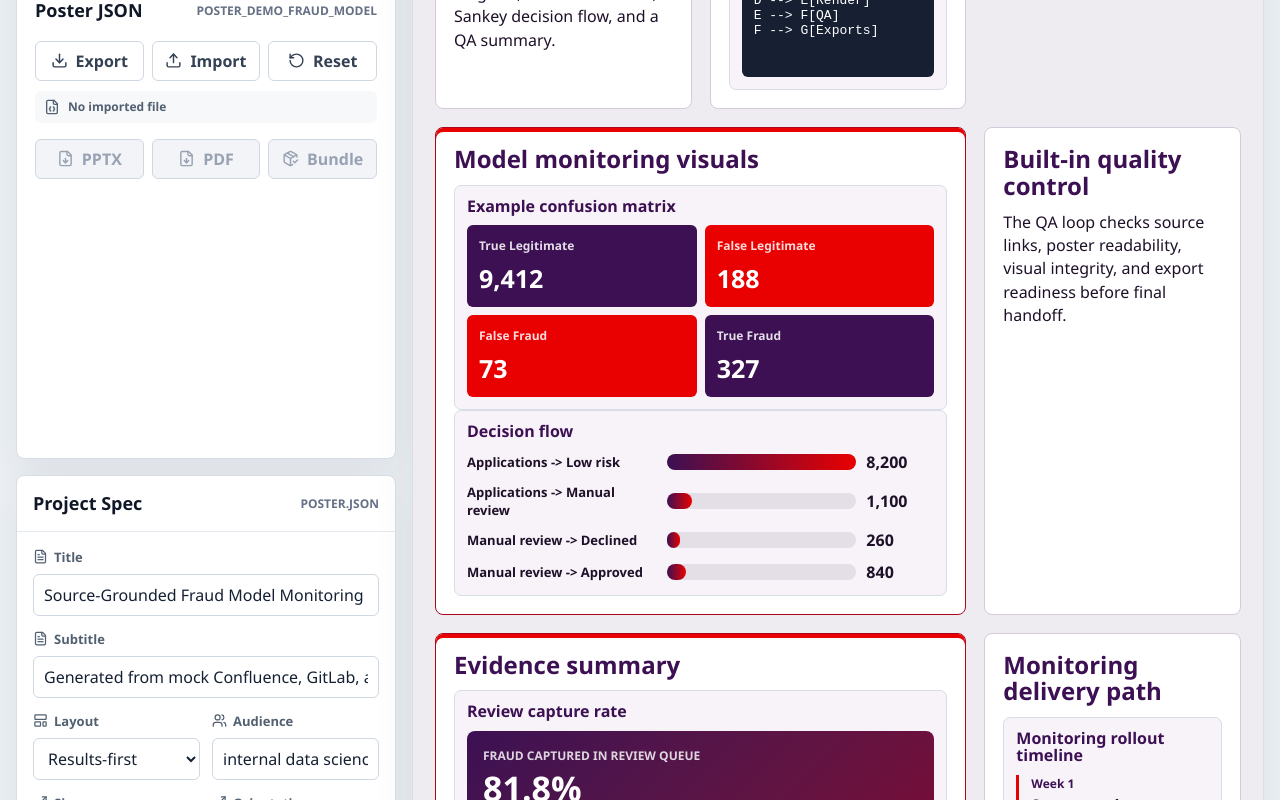
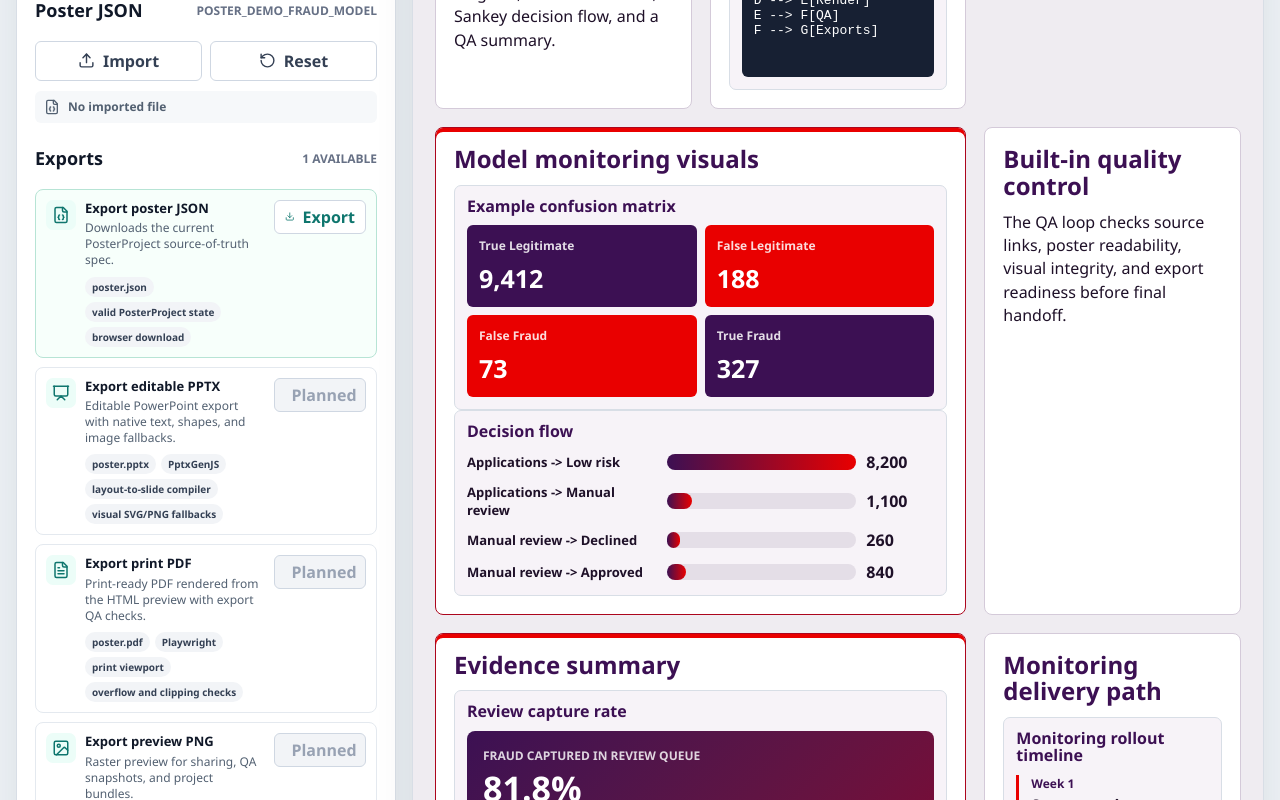
Before and after one commit to ctucker13/posterforge, a React (Vite) app: page / in a window 1280 px wide. Shown: the part 760-1560 px from the top of the page. Built offline with nearby package versions, Linux system fonts and the light colour scheme.

Commit message:
Add export capability panel

```diff
--- a/src/App.tsx
+++ b/src/App.tsx
@@ -1,6 +1,7 @@
 import { useState } from "react";
-import { Database, FileDown, FolderOpen, Globe2, PackageCheck, Palette, Play, Sparkles } from "lucide-react";
+import { Database, FolderOpen, Globe2, Palette, Play, Sparkles } from "lucide-react";
 import { EvidencePanel } from "./components/EvidencePanel";
+import { ExportPanel } from "./components/ExportPanel";
 import { JsonProjectControls } from "./components/JsonProjectControls";
 import { PosterPreview } from "./components/PosterPreview";
 import { ProjectEditor } from "./components/ProjectEditor";
@@ -215,18 +216,7 @@ export default function App() {
         </aside>
 
         <JsonProjectControls poster={poster} onImport={handleProjectImport} onReset={handleResetProject} />
-
-        <section className="export-actions" aria-label="Export actions">
-          <button type="button" disabled>
-            <FileDown size={17} /> PPTX
-          </button>
-          <button type="button" disabled>
-            <FileDown size={17} /> PDF
-          </button>
-          <button type="button" disabled>
-            <PackageCheck size={17} /> Bundle
-          </button>
-        </section>
+        <ExportPanel poster={poster} />
       </section>
 
       <section className="inspector-column" aria-label="Poster inspectors">
--- /dev/null
+++ b/src/components/ExportPanel.tsx
@@ -0,0 +1,84 @@
+import { useState } from "react";
+import { CheckCircle2, Clock3, Download, FileJson, FileText, Image, PackageCheck, Presentation } from "lucide-react";
+import type { PosterProject } from "../domain/poster";
+import { downloadPosterJson, exportCapabilities, type ExportTarget } from "../exports";
+
+interface ExportPanelProps {
+  poster: PosterProject;
+}
+
+export function ExportPanel({ poster }: ExportPanelProps) {
+  const [message, setMessage] = useState("JSON export is available now. Other outputs are planned.");
+
+  function handleExport(target: ExportTarget) {
+    if (target === "poster_json") {
+      downloadPosterJson(poster);
+      setMessage("Exported poster JSON.");
+    }
+  }
+
+  return (
+    <section className="export-panel" aria-label="Export actions">
+      <div className="panel-header compact">
+        <h2>Exports</h2>
+        <span>{exportCapabilities.filter((capability) => capability.status === "available").length} available</span>
+      </div>
+
+      <div className="export-list">
+        {exportCapabilities.map((capability) => (
+          <article className={`export-target ${capability.status}`} key={capability.id}>
+            <div className="export-target-main">
+              <div className="export-target-icon">{renderExportIcon(capability.id)}</div>
+              <div>
+                <strong>{capability.label}</strong>
+                <p>{capability.description}</p>
+                <div className="export-requirements">
+                  <span>{capability.output}</span>
+                  {capability.requirements.map((requirement) => (
+                    <span key={`${capability.id}-${requirement}`}>{requirement}</span>
+                  ))}
+                </div>
+              </div>
+            </div>
+            <button type="button" disabled={capability.status !== "available"} onClick={() => handleExport(capability.id)}>
+              {capability.status === "available" ? (
+                <>
+                  <Download size={15} /> Export
+                </>
+              ) : (
+                <>
+                  <Clock3 size={15} /> Planned
+                </>
+              )}
+            </button>
+          </article>
+        ))}
+      </div>
+
+      <div className="export-status">
+        <CheckCircle2 size={16} />
+        <span>{message}</span>
+      </div>
+    </section>
+  );
+}
+
+function renderExportIcon(target: ExportTarget) {
+  if (target === "poster_json") {
+    return <FileJson size={18} />;
+  }
+
+  if (target === "pptx") {
+    return <Presentation size={18} />;
+  }
+
+  if (target === "pdf") {
+    return <FileText size={18} />;
+  }
+
+  if (target === "png") {
+    return <Image size={18} />;
+  }
+
+  return <PackageCheck size={18} />;
+}
--- a/src/components/JsonProjectControls.tsx
+++ b/src/components/JsonProjectControls.tsx
@@ -1,5 +1,5 @@
 import { useRef, useState, type ChangeEvent } from "react";
-import { AlertTriangle, CheckCircle2, Download, FileJson, RotateCcw, Upload } from "lucide-react";
+import { AlertTriangle, CheckCircle2, FileJson, RotateCcw, Upload } from "lucide-react";
 import type { PosterProject } from "../domain/poster";
 
 interface JsonProjectControlsProps {
@@ -13,20 +13,6 @@ type ImportStatus = { kind: "idle" | "success" | "error"; message: string };
 export function JsonProjectControls({ poster, onImport, onReset }: JsonProjectControlsProps) {
   const fileInputRef = useRef<HTMLInputElement | null>(null);
   const [status, setStatus] = useState<ImportStatus>({ kind: "idle", message: "No imported file" });
-
-  function handleExport() {
-    const json = JSON.stringify(poster, null, 2);
-    const blob = new Blob([json], { type: "application/json" });
-    const url = URL.createObjectURL(blob);
-    const link = document.createElement("a");
-    link.href = url;
-    link.download = `${poster.id || "poster"}.json`;
-    document.body.append(link);
-    link.click();
-    link.remove();
-    URL.revokeObjectURL(url);
-    setStatus({ kind: "success", message: "Exported poster JSON" });
-  }
 
   async function handleImport(event: ChangeEvent<HTMLInputElement>) {
     const file = event.target.files?.[0];
@@ -60,9 +46,6 @@ export function JsonProjectControls({ poster, onImport, onReset }: JsonProjectCo
       </div>
 
       <div className="json-actions">
-        <button type="button" onClick={handleExport}>
-          <Download size={17} /> Export
-        </button>
         <button type="button" onClick={() => fileInputRef.current?.click()}>
           <Upload size={17} /> Import
         </button>
--- a/src/exports/index.ts
+++ b/src/exports/index.ts
@@ -1,15 +1,68 @@
+import type { PosterProject } from "../domain/poster";
+
 export type ExportTarget = "poster_json" | "pptx" | "pdf" | "png" | "project_bundle";
 
 export interface ExportCapability {
   id: ExportTarget;
   label: string;
   status: "available" | "planned";
+  description: string;
+  output: string;
+  requirements: string[];
 }
 
 export const exportCapabilities: ExportCapability[] = [
-  { id: "poster_json", label: "Export poster JSON", status: "available" },
-  { id: "pptx", label: "Export editable PPTX", status: "planned" },
-  { id: "pdf", label: "Export print PDF", status: "planned" },
-  { id: "png", label: "Export preview PNG", status: "planned" },
-  { id: "project_bundle", label: "Export project bundle", status: "planned" },
+  {
+    id: "poster_json",
+    label: "Export poster JSON",
+    status: "available",
+    description: "Downloads the current PosterProject source-of-truth spec.",
+    output: "poster.json",
+    requirements: ["valid PosterProject state", "browser download"],
+  },
+  {
+    id: "pptx",
+    label: "Export editable PPTX",
+    status: "planned",
+    description: "Editable PowerPoint export with native text, shapes, and image fallbacks.",
+    output: "poster.pptx",
+    requirements: ["PptxGenJS", "layout-to-slide compiler", "visual SVG/PNG fallbacks"],
+  },
+  {
+    id: "pdf",
+    label: "Export print PDF",
+    status: "planned",
+    description: "Print-ready PDF rendered from the HTML preview with export QA checks.",
+    output: "poster.pdf",
+    requirements: ["Playwright", "print viewport", "overflow and clipping checks"],
+  },
+  {
+    id: "png",
+    label: "Export preview PNG",
+    status: "planned",
+    description: "Raster preview for sharing, QA snapshots, and project bundles.",
+    output: "poster-preview.png",
+    requirements: ["Playwright screenshot", "canvas/image readiness checks"],
+  },
+  {
+    id: "project_bundle",
+    label: "Export project bundle",
+    status: "planned",
+    description: "Complete bundle containing the spec, sources, assets, traces, QA, and exports.",
+    output: "posterforge-project.zip",
+    requirements: ["bundle manifest", "asset file storage", "generated export artifacts"],
+  },
 ];
+
+export function downloadPosterJson(poster: PosterProject) {
+  const json = JSON.stringify(poster, null, 2);
+  const blob = new Blob([json], { type: "application/json" });
+  const url = URL.createObjectURL(blob);
+  const link = document.createElement("a");
+  link.href = url;
+  link.download = `${poster.id || "poster"}.json`;
+  document.body.append(link);
+  link.click();
+  link.remove();
+  URL.revokeObjectURL(url);
+}
--- a/src/styles/app.css
+++ b/src/styles/app.css
@@ -248,7 +248,7 @@ textarea {
 .primary-action,
 .panel-action,
 .json-actions button,
-.export-actions button,
+.export-target button,
 .qa-issue button {
   display: inline-flex;
   align-items: center;
@@ -319,10 +319,9 @@ textarea {
   gap: 10px;
 }
 
-.json-actions,
-.export-actions {
+.json-actions {
   display: grid;
-  grid-template-columns: repeat(3, minmax(0, 1fr));
+  grid-template-columns: repeat(2, minmax(0, 1fr));
   gap: 8px;
 }
 
@@ -332,7 +331,7 @@ textarea {
 
 .panel-action,
 .json-actions button,
-.export-actions button,
+.export-target button,
 .qa-issue button {
   min-height: 40px;
   border: 1px solid #cfd7e2;
@@ -346,14 +345,99 @@ textarea {
   color: #0f766e;
 }
 
-.export-actions {
-  grid-template-columns: repeat(3, minmax(0, 1fr));
+.export-panel {
+  display: grid;
+  gap: 10px;
 }
 
-.export-actions button:disabled {
+.export-list {
+  display: grid;
+  gap: 9px;
+}
+
+.export-target {
+  display: grid;
+  grid-template-columns: minmax(0, 1fr) 92px;
+  gap: 10px;
+  align-items: start;
+  border: 1px solid #e4e9ef;
+  border-radius: 8px;
+  padding: 10px;
+  background: #ffffff;
+}
+
+.export-target.available {
+  border-color: #b7e4d5;
+  background: #f7fffb;
+}
+
+.export-target-main {
+  display: grid;
+  grid-template-columns: 30px minmax(0, 1fr);
+  gap: 9px;
+}
+
+.export-target-icon {
+  display: grid;
+  place-items: center;
+  width: 30px;
+  height: 30px;
+  border-radius: 7px;
+  color: #0f766e;
+  background: #ecfdf8;
+}
+
+.export-target strong {
+  display: block;
+  color: #101828;
+  font-size: 13px;
+  line-height: 1.25;
+}
+
+.export-target p {
+  margin: 4px 0 8px;
+  color: #526071;
+  font-size: 12px;
+  line-height: 1.35;
+}
+
+.export-target button {
+  min-height: 34px;
+  padding: 0 10px;
+  color: #0f766e;
+}
+
+.export-target button:disabled {
   cursor: not-allowed;
   color: #98a2b3;
   background: #f2f4f7;
+}
+
+.export-requirements {
+  display: flex;
+  flex-wrap: wrap;
+  gap: 5px;
+}
+
+.export-requirements span {
+  border-radius: 999px;
+  padding: 3px 7px;
+  color: #344054;
+  font-size: 10px;
+  font-weight: 900;
+  background: #f2f4f7;
+}
+
+.export-status {
+  display: flex;
+  align-items: center;
+  gap: 8px;
+  border-radius: 6px;
+  padding: 8px 9px;
+  color: #067647;
+  font-size: 12px;
+  font-weight: 800;
+  background: #ecfdf3;
 }
 
 .json-status {
@@ -1351,9 +1435,12 @@ textarea {
   }
 
   .source-options,
-  .export-actions,
   .spec-metrics {
     grid-template-columns: repeat(2, minmax(0, 1fr));
+  }
+
+  .export-target {
+    grid-template-columns: 1fr;
   }
 
   .poster-layout-results-first .poster-card.section-results,
```
